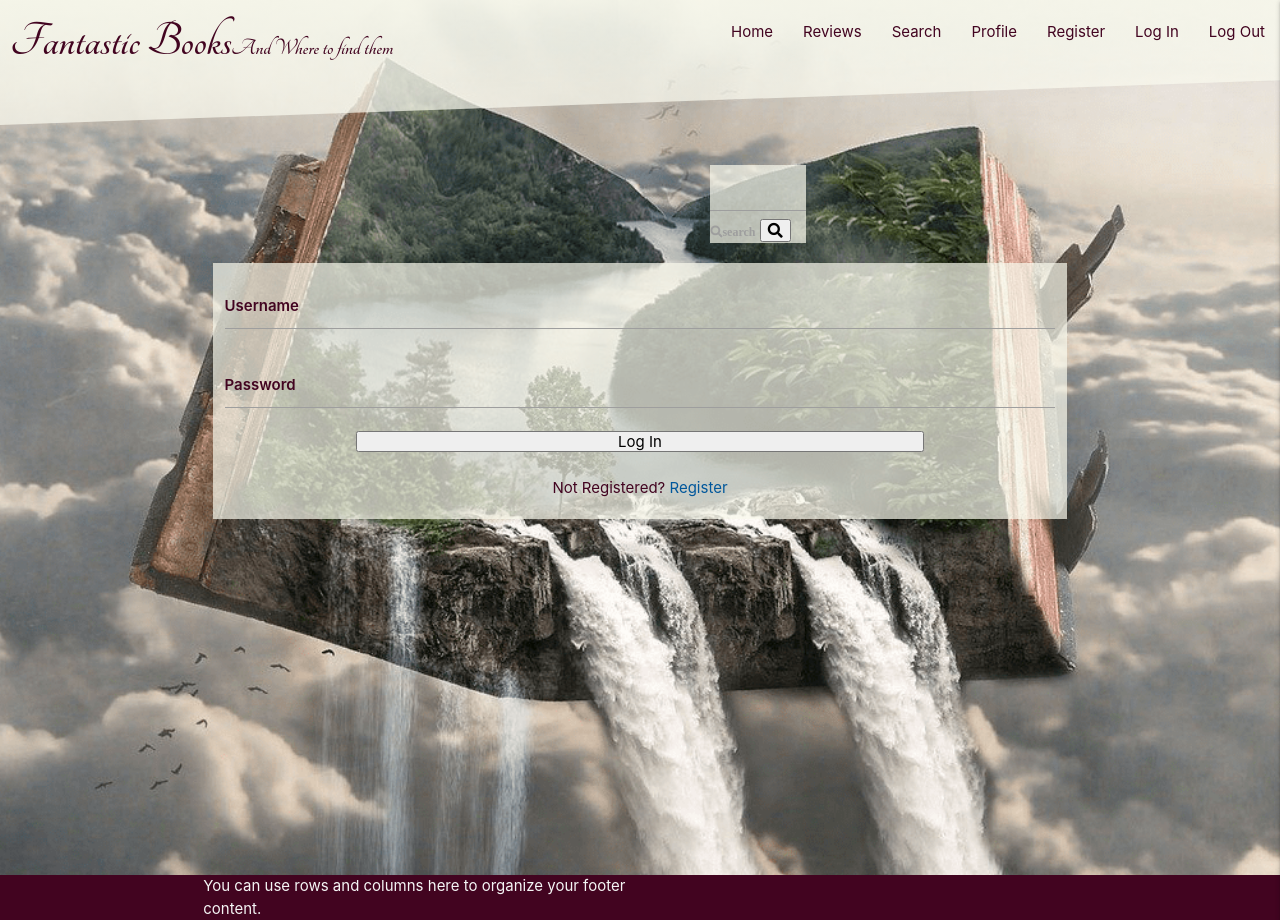
After one commit to aineon/Python-Practice, a Flask app: page /login in a window 1280 px wide. The commit adds this page. Run offline with Flask 2, Linux system fonts and the light colour scheme; some libraries are stand-ins or nearby versions.

Commit message:
add login view

```diff
--- a/app.py
+++ b/app.py
@@ -50,6 +50,11 @@ def register():
     return render_template("register.html")
 
 
+@app.route("/login")
+def login():
+    return render_template("login.html")
+
+
 @app.route("/reviews")
 def reviews():
     return render_template("reviews.html")
--- a/static/css/style.css
+++ b/static/css/style.css
@@ -40,11 +40,6 @@ nav a {
     background-color: transparent;
 }
 
-/*.nav-wrapper {
-    border-bottom: 0;
-    box-shadow: none;
-} */
-
 .bg-navbar:before {
     position: absolute;
     top: 0;
@@ -64,8 +59,21 @@ nav a {
     font-weight: 700;
 }
 
-.home-container {
+/*.home-container {
     position: relative;
+} */
+
+/* Search Bar */
+
+.search-container {
+  padding: 6px;
+  margin-top: 40px;
+  border-radius: 5px;
+  border: none;
+}
+
+.search-bar {
+
 }
 
 /* Background Images */
@@ -87,6 +95,10 @@ nav a {
 
 .register-image {
     background: url("../images/chair_book.png")
+}
+
+.login-image {
+    background: url("../images/sky_book.png")
 }
 
 .bg-image {
@@ -176,10 +188,6 @@ footer p {
     margin: 0 auto 0 auto;
 }
 
-.search {
-    border: 1px solid #420420;
-    border-radius: 3px;
-}
 
 /* Profile */
 .profile-heading {
@@ -244,10 +252,15 @@ background-color: rgba(250, 250, 237, 0.7);
 }
 
 /* Register */
+.register-heading {
+    color:#fafaed;
+    margin-bottom: 20px;
+}
+
 form {
     background-color: rgba(250, 250, 237, 0.7);
-    margin-top: 20px;
 }
+
 
 form .row,
 .input-field {
@@ -256,7 +269,7 @@ form .row,
 
 .input-field label {
     color:#420420;
-    font-weight: 400;
+    font-weight: 600;
 }
 
 .no-margin {
--- a/static/js/script.js
+++ b/static/js/script.js
@@ -5,7 +5,6 @@ $(document).ready(function(){
 
 
   function openTab(evt, tabName) {
-  // Declare all variables
   let i,
       tabcontent,
       tablinks;
--- a/templates/base.html
+++ b/templates/base.html
@@ -25,7 +25,7 @@
                 <li><a href="{{ url_for('search') }}">Search</a></li>
                 <li><a href="{{ url_for('profile') }}">Profile</a></li>
                 <li><a href="{{ url_for('register') }}">Register</a></li>
-                <li><a href="{{ url_for('search') }}">Log In</a></li>
+                <li><a href="{{ url_for('login') }}">Log In</a></li>
                 <li><a href="{{ url_for('search') }}">Log Out</a></li>
             </ul>
     </div>
@@ -36,10 +36,22 @@
                 <li><a href="{{ url_for('search') }}">Search</a></li>
                 <li><a href="{{ url_for('profile') }}">Profile</a></li>
                 <li><a href="{{ url_for('register') }}">Register</a></li>
-                <li><a href="{{ url_for('profile') }}">Log In</a></li>
+                <li><a href="{{ url_for('login') }}">Log In</a></li>
                 <li><a href="{{ url_for('profile') }}">Log Out</a></li>
             </ul>
+
+
 </header>
+
+  <div class="row">
+        <div class="col s12 m4 offset-m8 search-container">
+        <form class="search-bar">
+          <input id="search" type="search">
+          <label class="label-icon" for="search"><i class="fas fa-search">search</i></label>
+          <button class="search"><i class="fas fa-search"></i></button>
+      </form>
+  </div>
+  </div>
 
 
   {% block content %}
--- /dev/null
+++ b/templates/login.html
@@ -0,0 +1,38 @@
+{% extends "base.html" %}
+
+{% block content %}
+
+<main>
+ <div class="bg-image login-image responsive-img">    </div>
+
+<div class="row">
+<form class="col s12 m8 offset-m2">
+<div class="row">
+        <div class="input-field col s12">
+          <input  id="username" name="username" type="text" class="validate" required>
+          <label for="username">Username</label>
+        </div>
+      </div>
+ <div class="row">
+        <div class="input-field col s12">
+          <input id="password" name="password" type="password" class="validate" required>
+          <label for="password">Password</label>
+        </div>
+      </div>
+        <div class="row">
+                    <button type="submit" class="col s12 m8 offset-m2">
+                        Log In
+                    </button>
+                </div>
+                 <div class="row">
+                    <div class="col s12 m8 offset-m2">
+            <p class="center-align">
+                Not Registered?
+                <a href="{{ url_for('register') }}" class="light-blue-text text-darken-4">Register</a>
+            </p>
+        </div>
+    </div>
+</form>
+</div>
+</main>
+{% endblock %}
```
Also changed, not shown: templates/home.html (+15 -5 lines), templates/register.html (+7 -5 lines), templates/search.html (+10 -10 lines).
